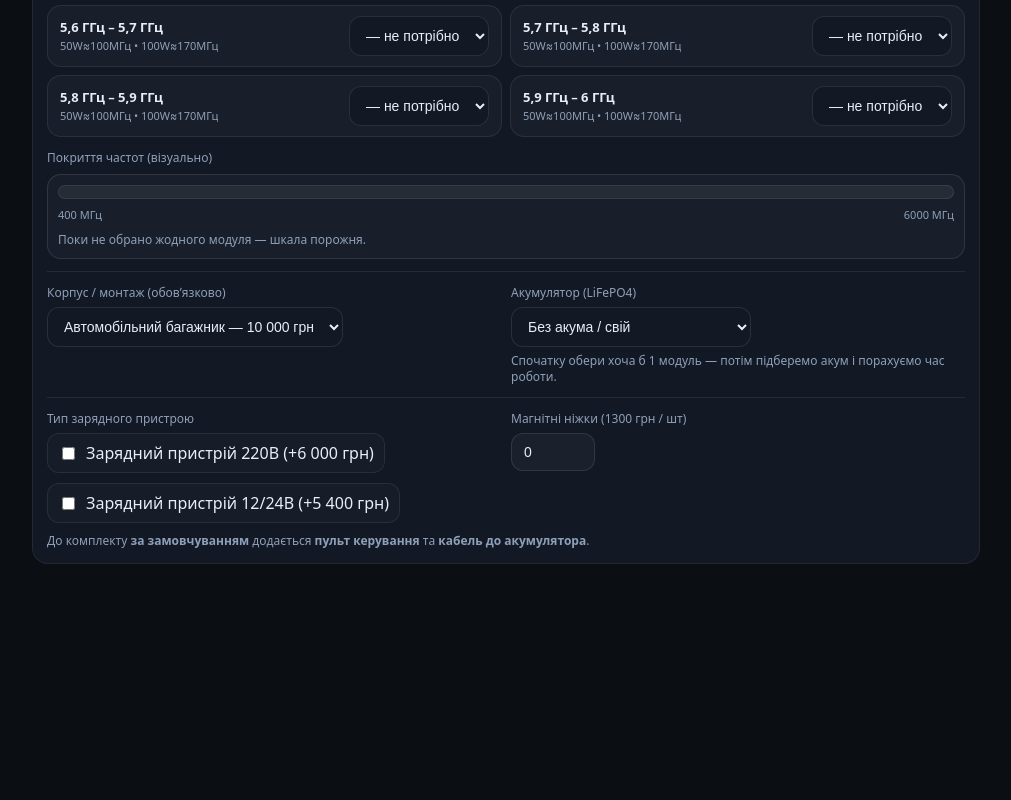
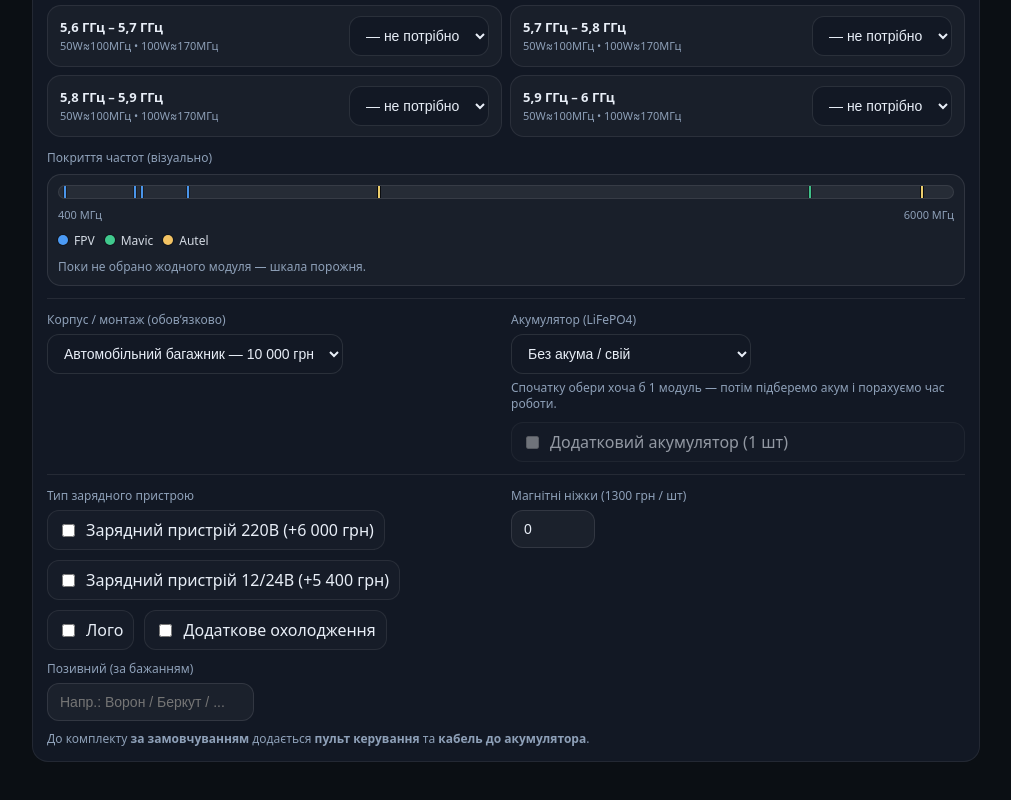
Before and after one commit to hellghost30/reb-configurator, a React (Vite) app: page / in a window 1280 px wide. Shown: the part 2005-2805 px from the top of the page, without its empty margins (134-1145 px from the left). Before the commit the page ends 2709 px from the top, so only its background shows below. Built offline with nearby package versions, Linux system fonts and the light colour scheme.

Commit message:
Add options (logo/cooling/callsign/extra battery) + frequency markers on bar

```diff
--- a/src/App.jsx
+++ b/src/App.jsx
@@ -25,6 +25,38 @@ function buildBands() {
 
 const MAX_MODULES = 10;
 
+/**
+ * Мітки частот (вертикальні риски) — редагуй тут.
+ * Значення — в MHz. Це орієнтири/зони.
+ */
+const FREQ_MARKERS = [
+  // FPV / RC
+  { mhz: 433, group: "FPV", label: "433" },
+  { mhz: 868, group: "FPV", label: "868" },
+  { mhz: 915, group: "FPV", label: "915" },
+  { mhz: 2400, group: "FPV", label: "2.4" },
+
+  // FPV Video (analog/digital zones)
+  { mhz: 1200, group: "FPV", label: "1.2" },   // 1.2GHz відео (орієнтир)
+  { mhz: 5800, group: "FPV", label: "5.8" },
+
+  // DJI (Mavic / OcuSync орієнтири)
+  { mhz: 2400, group: "Mavic", label: "2.4" },
+  { mhz: 5100, group: "Mavic", label: "5.1" },
+  { mhz: 5800, group: "Mavic", label: "5.8" },
+
+  // Autel (орієнтири)
+  { mhz: 2400, group: "Autel", label: "2.4" },
+  { mhz: 5800, group: "Autel", label: "5.8" }
+];
+
+// Кольори груп (inline, щоб не чіпати CSS-файл)
+const MARKER_COLORS = {
+  FPV: "rgba(78,161,255,.95)",
+  Mavic: "rgba(66,211,146,.95)",
+  Autel: "rgba(255,204,102,.95)"
+};
+
 export default function App() {
   const bands = useMemo(() => buildBands(), []);
 
@@ -39,19 +71,24 @@ export default function App() {
   const [caseType, setCaseType] = useState("auto");
 
   const [battery, setBattery] = useState("none");
+  const [extraBattery, setExtraBattery] = useState(false); // ✅ додатковий акум (1 шт)
   const [magQty, setMagQty] = useState(0);
 
-  // лишаємо тільки те, що реально є на сайті
+  // ✅ опції
   const [opt, setOpt] = useState({
     charger220: false,
-    charger12_24: false
+    charger12_24: false,
+    logo: false,          // ✅ лого
+    extraCooling: false   // ✅ доп охолодження (узгоджено з PRICING.options.extraCooling)
   });
+
+  // ✅ позивний (в заявці)
+  const [callsign, setCallsign] = useState("");
 
   const [toast, setToast] = useState("");
 
   const counts = useMemo(() => {
-    let c50 = 0,
-      c100 = 0;
+    let c50 = 0, c100 = 0;
     for (const k in sel) {
       if (sel[k] === "50W") c50++;
       if (sel[k] === "100W") c100++;
@@ -105,6 +142,9 @@ export default function App() {
     const b = PRICING.batteries[battery];
     if (!b || b.energyWh <= 0 || counts.total === 0) return null;
 
+    // ✅ якщо додатковий акум — енергія х2
+    const energyWh = b.energyWh * (extraBattery ? 2 : 1);
+
     const V = PRICING.nominalVoltage;
     const Imin =
       counts.c50 * PRICING.modules["50W"].Imin +
@@ -113,11 +153,11 @@ export default function App() {
       counts.c50 * PRICING.modules["50W"].Imax +
       counts.c100 * PRICING.modules["100W"].Imax;
 
-    const best = b.energyWh / (V * Imin);
-    const worst = b.energyWh / (V * Imax);
+    const best = energyWh / (V * Imin);
+    const worst = energyWh / (V * Imax);
 
     return { best, worst, Imin, Imax };
-  }, [battery, counts]);
+  }, [battery, counts, extraBattery]);
 
   // ✅ PROFIT тільки від модулів. Зарядка/магніти/акум/корпус/робота/надбавка — без %
   const finalPrice = useMemo(() => {
@@ -133,6 +173,9 @@ export default function App() {
     const caseCost = PRICING.cases[caseType].price;
     const battCost = PRICING.batteries[battery].price;
 
+    // ✅ додатковий акум = ціна вибраного акума (1 шт)
+    const extraBattCost = extraBattery && battery !== "none" ? PRICING.batteries[battery].price : 0;
+
     const chargerCost =
       (opt.charger220 ? PRICING.options.charger220.price : 0) +
       (opt.charger12_24 ? PRICING.options.charger12_24.price : 0);
@@ -141,6 +184,10 @@ export default function App() {
       ? Math.max(0, Math.min(999, Math.trunc(magQty)))
       : 0;
     const magCost = mq * PRICING.options.magneticFeet.price;
+
+    // ✅ лого / охолодження (якщо в PRICING немає — буде 0)
+    const logoCost = opt.logo ? (PRICING.options.logo?.price ?? 0) : 0;
+    const coolingCost = opt.extraCooling ? (PRICING.options.extraCooling?.price ?? 0) : 0;
 
     // “за замовчуванням” — окремо, БЕЗ %
     const baseIncluded = PRICING.baseIncludedCost;
@@ -156,14 +203,17 @@ export default function App() {
       modulesExtras +
       caseCost +
       battCost +
+      extraBattCost +
       baseIncluded +
       chargerCost +
       magCost +
+      logoCost +
+      coolingCost +
       work +
       profit;
 
     return Math.round(total);
-  }, [counts, caseType, battery, opt, magQty, hiBandExtraCost]);
+  }, [counts, caseType, battery, opt, magQty, hiBandExtraCost, extraBattery]);
 
   const runtimeHint = useMemo(() => {
     if (counts.total === 0)
@@ -196,6 +246,13 @@ export default function App() {
       : 0;
     if (mq > 0) optLines.push(`• Магнітні ніжки: ${mq} шт`);
 
+    if (opt.logo) optLines.push("• Лого");
+    if (opt.extraCooling) optLines.push("• Додаткове охолодження");
+    if (extraBattery && battery !== "none") optLines.push("• Додатковий акумулятор: 1 шт");
+
+    const cs = String(callsign || "").trim();
+    if (cs) optLines.push(`• Позивний: ${cs}`);
+
     const rtLine = runtime
       ? `• Орієнтовний час роботи (28В): ${hoursToHM(runtime.worst)} – ${hoursToHM(runtime.best)}`
       : "• Орієнтовний час роботи: —";
@@ -223,14 +280,26 @@ export default function App() {
     lines.push(`• Орієнтовна вартість: ${fmtUAH(finalPrice)}`);
 
     return lines.join("\n");
-  }, [bands, sel, caseType, battery, counts, runtime, opt, magQty, finalPrice, coverageSegments]);
+  }, [
+    bands,
+    sel,
+    caseType,
+    battery,
+    counts,
+    runtime,
+    opt,
+    magQty,
+    finalPrice,
+    coverageSegments,
+    extraBattery,
+    callsign
+  ]);
 
   function setBand(id, val) {
     setSel((prev) => {
       const curr = prev[id];
       if (curr === val) return prev;
 
-      // порахувати скільки вже вибрано у prev (щоб не залежати від stale counts)
       let total = 0;
       for (const k in prev) if (prev[k] !== "none") total++;
 
@@ -253,13 +322,19 @@ export default function App() {
 
     setCaseType("auto");
     setBattery("none");
+    setExtraBattery(false);
     setMagQty(0);
-    setOpt({ charger220: false, charger12_24: false });
+    setOpt({
+      charger220: false,
+      charger12_24: false,
+      logo: false,
+      extraCooling: false
+    });
+    setCallsign("");
 
     setToast("");
   }
 
-  // ===== Messenger helpers (без utils.js) =====
   function openTelegram(target, text) {
     const t = String(target || "").trim();
     const enc = encodeURIComponent(text || "");
@@ -284,7 +359,11 @@ export default function App() {
   async function onCopy() {
     if (counts.total === 0) return;
     const ok = await copyToClipboard(summaryText);
-    setToast(ok ? "Текст скопійовано. Якщо месенджер не підставив — встав вручну (Paste)." : "Не вдалося скопіювати");
+    setToast(
+      ok
+        ? "Текст скопійовано. Якщо месенджер не підставив — встав вручну (Paste)."
+        : "Не вдалося скопіювати"
+    );
     setTimeout(() => setToast(""), 1600);
   }
 
@@ -306,11 +385,25 @@ export default function App() {
     }
   }
 
+  // ===== Markers filtered to current range =====
+  const visibleMarkers = useMemo(() => {
+    const min = PRICING.rangeMinMHz;
+    const max = PRICING.rangeMaxMHz;
+    return FREQ_MARKERS.filter((m) => m.mhz >= min && m.mhz <= max);
+  }, []);
+
+  const legendItems = useMemo(() => {
+    const set = new Set();
+    for (const m of visibleMarkers) set.add(m.group);
+    return Array.from(set);
+  }, [visibleMarkers]);
+
   return (
     <div className="wrap" style={{ paddingBottom: 140 }}>
       <h1>Конструктор РЕБ</h1>
       <p className="sub">
-        Обери діапазони <b>{mhzToHuman(PRICING.rangeMinMHz)}–{mhzToHuman(PRICING.rangeMaxMHz)}</b> і потужність для кожного (можна змішувати 50/100 Вт).
+        Обери діапазони <b>{mhzToHuman(PRICING.rangeMinMHz)}–{mhzToHuman(PRICING.rangeMaxMHz)}</b> і потужність
+        для кожного (можна змішувати 50/100 Вт).
       </p>
 
       <div className="card">
@@ -331,7 +424,11 @@ export default function App() {
                 <div className="rangeTitle">{b.title}</div>
                 <div className="rangeSub">50W≈100МГц • 100W≈170МГц</div>
               </div>
-              <select value={sel[b.id]} onChange={(e) => setBand(b.id, e.target.value)} style={{ minWidth: 130 }}>
+              <select
+                value={sel[b.id]}
+                onChange={(e) => setBand(b.id, e.target.value)}
+                style={{ minWidth: 130 }}
+              >
                 <option value="none">— не потрібно</option>
                 <option value="50W" disabled={sel[b.id] === "none" && !canAddMore}>50 Вт</option>
                 <option value="100W" disabled={sel[b.id] === "none" && !canAddMore}>100 Вт</option>
@@ -344,6 +441,7 @@ export default function App() {
         <div className="freqCardTitle">Покриття частот (візуально)</div>
         <div className="freqWrap">
           <div className="freqBar">
+            {/* сегменти покриття */}
             {coverageSegments.map((s) => {
               const left = mhzToPct(s.start);
               const right = mhzToPct(s.end);
@@ -357,12 +455,54 @@ export default function App() {
                 />
               );
             })}
+
+            {/* ✅ мітки-риски */}
+            {visibleMarkers.map((m, idx) => {
+              const left = mhzToPct(m.mhz);
+              const c = MARKER_COLORS[m.group] || "rgba(255,255,255,.9)";
+              return (
+                <div
+                  key={`${m.group}-${m.mhz}-${idx}`}
+                  title={`${m.group}: ${m.mhz} МГц`}
+                  style={{
+                    position: "absolute",
+                    top: -3,
+                    bottom: -3,
+                    width: 2,
+                    left: `${left}%`,
+                    background: c,
+                    opacity: 0.95,
+                    borderRadius: 2,
+                    boxShadow: "0 0 0 1px rgba(0,0,0,.35)"
+                  }}
+                />
+              );
+            })}
           </div>
 
           <div className="freqTicks">
             <span>{PRICING.rangeMinMHz} МГц</span>
             <span>{PRICING.rangeMaxMHz} МГц</span>
           </div>
+
+          {/* ✅ легенда під шкалою */}
+          {legendItems.length ? (
+            <div style={{ display: "flex", gap: 10, flexWrap: "wrap", marginTop: 10 }}>
+              {legendItems.map((g) => {
+                const c = MARKER_COLORS[g] || "rgba(255,255,255,.9)";
+                return (
+                  <div key={g} style={{ display: "flex", alignItems: "center", gap: 6 }}>
+                    <span style={{
+                      width: 10, height: 10, borderRadius: 999,
+                      background: c,
+                      boxShadow: "0 0 0 1px rgba(0,0,0,.35)"
+                    }} />
+                    <span style={{ fontSize: 12, color: "rgba(232,238,247,.9)" }}>{g}</span>
+                  </div>
+                );
+              })}
+            </div>
+          ) : null}
 
           <div className="freqList">
             {coverageSegments.length === 0 ? (
@@ -394,7 +534,14 @@ export default function App() {
 
           <div className="col">
             <span className="label">Акумулятор (LiFePO4)</span>
-            <select value={battery} onChange={(e) => setBattery(e.target.value)}>
+            <select
+              value={battery}
+              onChange={(e) => {
+                const next = e.target.value;
+                setBattery(next);
+                if (next === "none") setExtraBattery(false);
+              }}
+            >
               {Object.entries(PRICING.batteries).map(([k, v]) => (
                 <option key={k} value={k}>
                   {v.label}{k === "none" ? "" : ` — ${fmtUAH(v.price)}`}
@@ -402,6 +549,17 @@ export default function App() {
               ))}
             </select>
             <div className="small" style={{ marginTop: 6 }}>{runtimeHint}</div>
+
+            {/* ✅ Додатковий акум */}
+            <label className="chk" style={{ marginTop: 10, opacity: battery === "none" ? 0.6 : 1 }}>
+              <input
+                type="checkbox"
+                disabled={battery === "none"}
+                checked={extraBattery}
+                onChange={(e) => setExtraBattery(e.target.checked)}
+              />
+              Додатковий акумулятор (1 шт) {battery === "none" ? "" : `(+${fmtUAH(PRICING.batteries[battery].price)})`}
+            </label>
           </div>
         </div>
 
@@ -428,6 +586,38 @@ export default function App() {
                 />
                 {PRICING.options.charger12_24.label} (+{fmtUAH(PRICING.options.charger12_24.price)})
               </label>
+            </div>
+
+            {/* ✅ Лого / Охолодження */}
+            <div className="row" style={{ marginTop: 10 }}>
+              <label className="chk">
+                <input
+                  type="checkbox"
+                  checked={opt.logo}
+                  onChange={(e) => setOpt((p) => ({ ...p, logo: e.target.checked }))}
+                />
+                Лого {PRICING.options.logo?.price ? `(+${fmtUAH(PRICING.options.logo.price)})` : ""}
+              </label>
+
+              <label className="chk">
+                <input
+                  type="checkbox"
+                  checked={opt.extraCooling}
+                  onChange={(e) => setOpt((p) => ({ ...p, extraCooling: e.target.checked }))}
+                />
+                Додаткове охолодження {PRICING.options.extraCooling?.price ? `(+${fmtUAH(PRICING.options.extraCooling.price)})` : ""}
+              </label>
+            </div>
+
+            {/* ✅ Позивний */}
+            <div style={{ marginTop: 10 }}>
+              <span className="label">Позивний (за бажанням)</span>
+              <input
+                type="text"
+                value={callsign}
+                onChange={(e) => setCallsign(e.target.value)}
+                placeholder="Напр.: Ворон / Беркут / ..."
+              />
             </div>
           </div>
 
--- a/src/pricing.js
+++ b/src/pricing.js
@@ -9,13 +9,13 @@ export const PRICING = {
     },
 
     work: { upTo7: 20000, over7: 40000 },
-    profitCoef: 0.05, // ✅ було 0.2
+    profitCoef: 0.05, // profit тільки від модулів
 
     batteries: {
-      none:  { label: "Без акума / свій", price: 0, energyWh: 0 },
-      "3kW": { label: "LiFePO4 3 кВт", price: 25000, energyWh: 3000 },
-      "4.5kW": { label: "LiFePO4 4.5 кВт", price: 35000, energyWh: 4500 },
-      "6kW": { label: "LiFePO4 6 кВт", price: 45000, energyWh: 6000 }
+      none:    { label: "Без акума / свій", price: 0,     energyWh: 0 },
+      "3kW":   { label: "LiFePO4 3 кВт",    price: 25000, energyWh: 3000 },
+      "4.5kW": { label: "LiFePO4 4.5 кВт",  price: 35000, energyWh: 4500 },
+      "6kW":   { label: "LiFePO4 6 кВт",    price: 45000, energyWh: 6000 }
     },
 
     cases: {
@@ -26,9 +26,18 @@ export const PRICING = {
     baseIncludedCost: 6000,
 
     options: {
-      charger220:   { label: "Зарядний пристрій 220В",   price: 6000 },
-      charger12_24: { label: "Зарядний пристрій 12/24В", price: 5400 },
-      magneticFeet: { label: "Магнітні ніжки (за шт)", price: 1300 }
+      charger220:    { label: "Зарядний пристрій 220В",        price: 6000 },
+      charger12_24:  { label: "Зарядний пристрій 12/24В",      price: 5400 },
+      magneticFeet:  { label: "Магнітні ніжки (за шт)",        price: 1300 },
+
+      // ✅ нові опції
+      logo:          { label: "Лого / маркування",             price: 0 },
+      extraCooling:  { label: "Додаткове охолодження",         price: 0 },
+      callsign:      { label: "Позивний / маркування",         price: 0 },
+
+      // ⚠️ ціна рахується в App.jsx: + (ціна вибраного акума)
+      // тут 0, щоб структура PRICING не ламалась
+      extraBattery:  { label: "Додатковий акум (ще один)",      price: 0 }
     },
 
     nominalVoltage: 28
```
